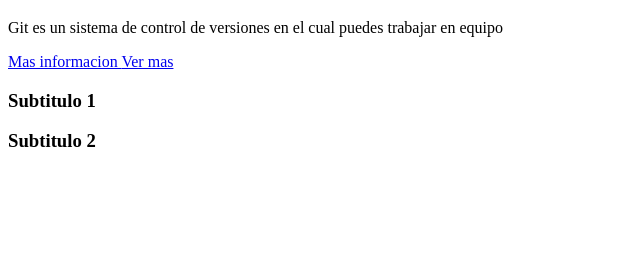
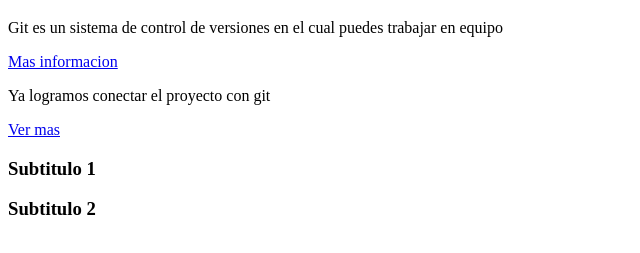
Before and after one commit to josue021/gitcurso, a plain HTML site: page index.html in a window 1280 px wide. Shown: the part 61-314 px from the top of the page, without its empty margins (0-640 px from the left). Drawn offline with Linux system fonts and the light colour scheme.

Commit message:
Modificado por Johan, agregue una etiqueta p

```diff
--- a/index.html
+++ b/index.html
@@ -14,9 +14,11 @@
     </p>
 
     <a href="#"> Mas informacion </a>
+    <p>Ya logramos conectar el proyecto con git</p>
     <a href="#"> Ver mas </a>
 
     <h3>Subtitulo 1</h3>
     <h3>Subtitulo 2</h3>
+
 </body>
 </html>
```
